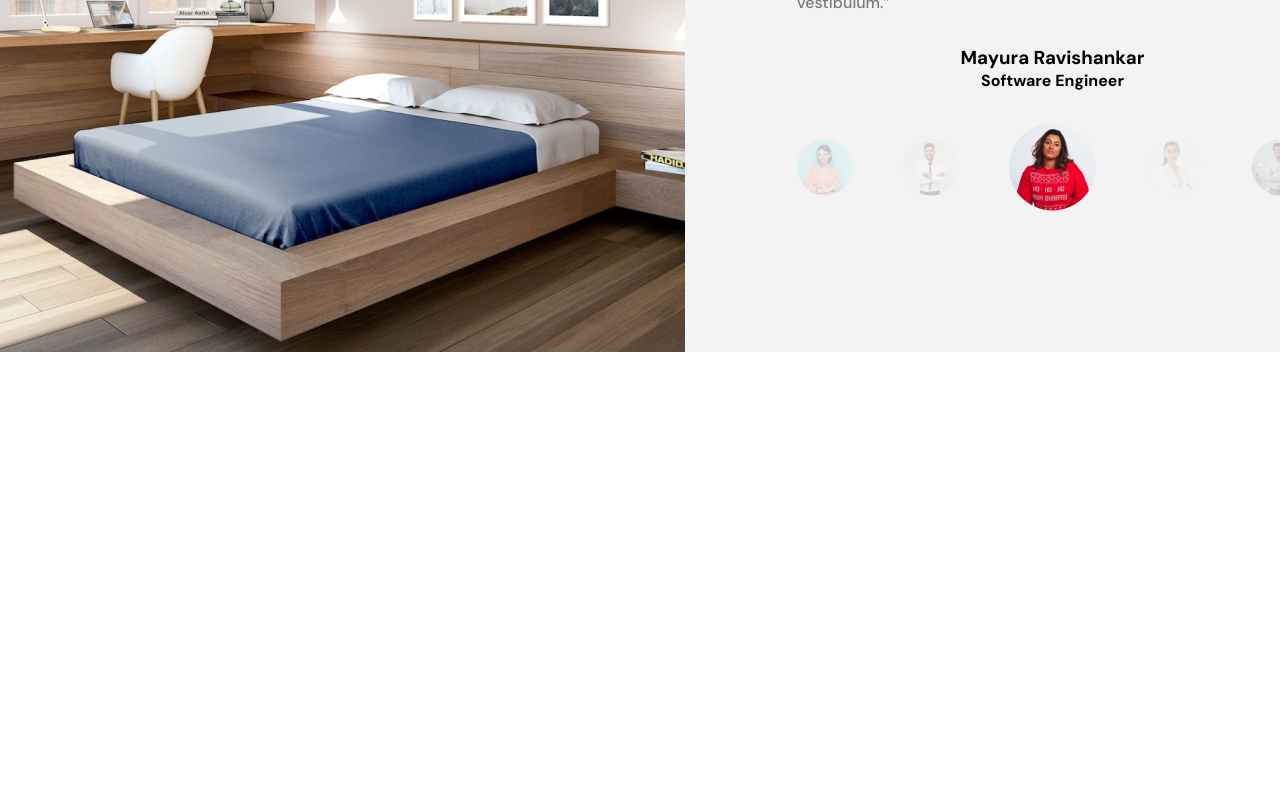
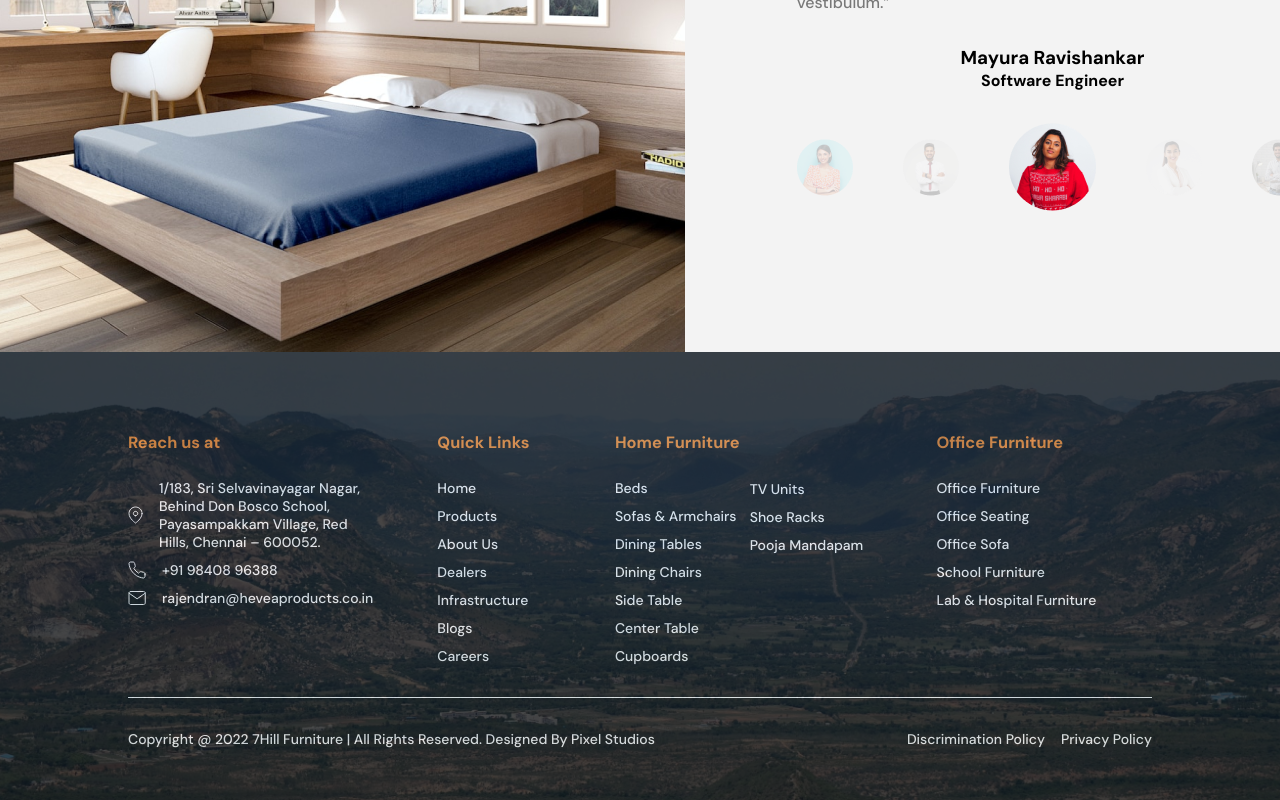
Before and after one commit to fahd23/pixel-studio, a React (Create React App) app: page / in a window 1280 px wide. Shown: the part 5276-6076 px from the top of the page. Before the commit the page ends 5628 px from the top, so only its background shows below. Built offline with nearby package versions, Linux system fonts and the light colour scheme.

Commit message:
FEAT: Added Footer Component

```diff
--- a/src/App.css
+++ b/src/App.css
@@ -36,8 +36,23 @@
 .m-t-2 {
   margin-top: 2rem;
 }
+.m-t-3 {
+  margin-top: 3rem;
+}
 .m-t-6 {
   margin-top: 6rem;
+}
+.m-b-1 {
+  margin-bottom: 1rem;
+}
+.m-r-2 {
+  margin-right: 2rem;
+}
+.p-l-minus-5 {
+  margin-left: -5rem;
+}
+.p-l-2 {
+  padding-left: 2rem;
 }
 .f-size-14px {
   font-size: 14px;
--- /dev/null
+++ b/src/components/Footer/Footer.js
@@ -0,0 +1,77 @@
+import React from "react";
+import "./footer.css";
+import callEmoji from "../../Assets/callEmoji.svg";
+import mailEmoji from "../../Assets/mail.svg";
+import locationEmoji from "../../Assets/location.svg";
+
+const Footer = () => {
+  return (
+    <div className="footer">
+      <div className="footer-content-container f-size-14px">
+        <div className="footer-content">
+          <div className="footer-content-div m-r-2">
+            <h3 className="cta-color m-b-1">Reach us at</h3>
+
+            <li className="flex gap-1">
+              <img src={locationEmoji} alt="locationEmoji" />
+              1/183, Sri Selvavinayagar Nagar, Behind Don Bosco School,
+              Payasampakkam Village, Red Hills, Chennai – 600052.
+            </li>
+            <li className="flex gap-1">
+              <img src={callEmoji} alt="callEmoji" />
+              +91 98408 96388
+            </li>
+            <li className="flex gap-1">
+              <img src={mailEmoji} alt="mailEmoji" />
+              rajendran@heveaproducts.co.in
+            </li>
+          </div>
+          <div className="footer-content-div ">
+            <h3 className="cta-color m-b-1">Quick Links</h3>
+            <li>Home</li>
+            <li>Products</li>
+            <li>About Us</li>
+            <li>Dealers</li>
+            <li>Infrastructure</li>
+            <li>Blogs</li>
+            <li>Careers</li>
+          </div>
+          <div className="footer-content-div m-r-2 p-l-minus-5">
+            <h3 className="cta-color m-b-1">Home Furniture</h3>
+            <li>Beds</li>
+            <li>Sofas & Armchairs</li>
+            <li>Dining Tables</li>
+            <li>Dining Chairs</li>
+            <li>Side Table</li>
+            <li>Center Table</li>
+            <li>Cupboards</li>
+            <li className="m-t-3">TV Units</li>
+            <li>Shoe Racks</li>
+            <li>Pooja Mandapam</li>
+          </div>
+          <div className="footer-content-div p-l-2">
+            <h3 className="cta-color m-b-1"> Office Furniture</h3>
+            <li>Office Furniture</li>
+            <li>Office Seating</li>
+            <li>Office Sofa</li>
+            <li>School Furniture</li>
+            <li>Lab & Hospital Furniture</li>
+          </div>
+        </div>
+        <hr />
+        <div className="flex justify-space-btw ">
+          <p>
+            Copyright @ 2022 7Hill Furniture | All Rights Reserved. Designed By
+            Pixel Studios
+          </p>
+          <div className="flex gap-1">
+            <p>Discrimination Policy</p>
+            <p>Privacy Policy </p>
+          </div>
+        </div>
+      </div>
+    </div>
+  );
+};
+
+export default Footer;
--- /dev/null
+++ b/src/components/Footer/footer.css
@@ -0,0 +1,47 @@
+.footer {
+  position: relative;
+  background-color: #000;
+  width: 100%;
+  height: 28rem;
+  color: #ffffff;
+}
+.footer::before {
+  content: " ";
+  display: block;
+  position: absolute;
+  left: 0;
+  top: 0;
+  width: 100%;
+  height: 100%;
+  z-index: 0;
+  opacity: 0.3;
+  background: url("../../Assets/footer-hills.png") no-repeat center center;
+  background-size: cover;
+}
+.footer-content-container {
+  width: 80%;
+  margin: auto;
+  display: flex;
+  flex-direction: column;
+  gap: 2rem;
+}
+.footer-content {
+  padding-top: 5rem;
+  width: 100%;
+  margin: auto;
+  display: flex;
+  justify-content: center;
+  gap: 2rem;
+}
+.footer-content-div {
+  width: 45rem;
+  max-height: 16rem;
+  display: flex;
+  flex-direction: column;
+  flex-wrap: wrap;
+  gap: 10px;
+}
+hr {
+  border: none;
+  border-top: 1px solid;
+}
--- a/src/pages/Homepage.jsx
+++ b/src/pages/Homepage.jsx
@@ -3,6 +3,7 @@ import About from "../components/AboutSection/About";
 import Blogs from "../components/Blogs/Blogs";
 import CallToAction from "../components/CallToAction/CallToAction";
 import Carousel from "../components/Carousel/Carousel";
+import Footer from "../components/Footer/Footer";
 import Navbar from "../components/Navbar/Navbar";
 import Products from "../components/Products/Products";
 
@@ -15,6 +16,7 @@ const Homepage = () => {
       <Products />
       <CallToAction />
       <Blogs />
+      <Footer />
     </div>
   );
 };
```
Also changed, not shown: src/Assets/location.svg (added).
